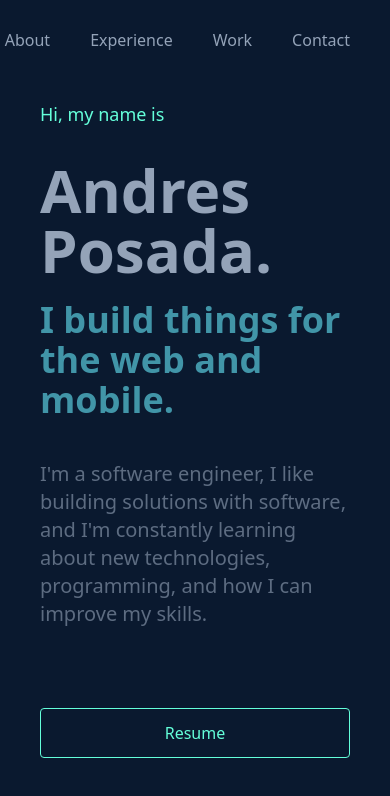
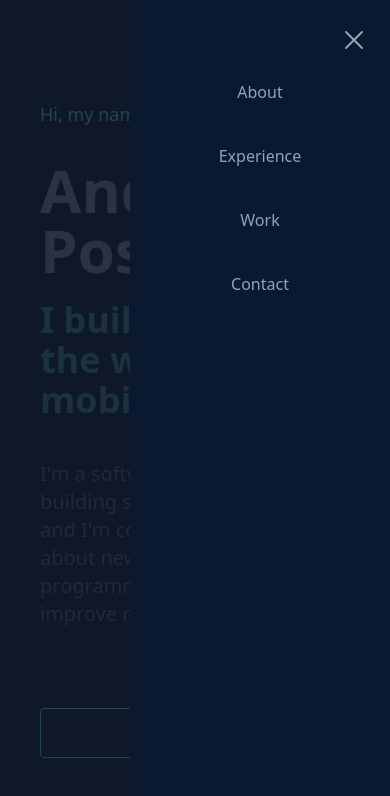
Before and after one commit to aposadadev/aposadadev, a Nuxt app: page / in a window 390 px wide. Shown: the top 796 px of the page. Built offline with nearby package versions, Linux system fonts and the light colour scheme.

Commit message:
add responsive menu

```diff
--- a/app.vue
+++ b/app.vue
@@ -1,7 +1,12 @@
+<script lang="ts" setup>
+import { ref } from "vue";
+
+const showSidebar = ref(false);
+</script>
 <template>
   <div class="bg-dark">
-    <header class="h-20">
-      <nav class="h-full pr-10">
+    <header class="h-20 pr-5 md:pr-10">
+      <nav class="hidden h-full md:block">
         <ul
           class="flex items-center justify-end h-full text-slate-400 gap-x-10"
         >
@@ -11,6 +16,87 @@
           <li class="hover:text-primary">Contact</li>
         </ul>
       </nav>
+      <div class="flex items-center justify-end h-full md:hidden">
+        <svg
+          xmlns="http://www.w3.org/2000/svg"
+          fill="none"
+          viewBox="0 0 24 24"
+          stroke-width="1.5"
+          stroke="currentColor"
+          class="w-8 h-8 text-slate-400"
+        >
+          <path
+            stroke-linecap="round"
+            stroke-linejoin="round"
+            d="M3.75 6.75h16.5M3.75 12h16.5M12 17.25h8.25"
+          />
+        </svg>
+        <div
+          class="relative z-10"
+          aria-labelledby="modal-title"
+          role="dialog"
+          aria-modal="true"
+        >
+          <!--
+    Background backdrop, show/hide based on modal state.
+
+    Entering: "ease-out duration-300"
+      From: "opacity-0"
+      To: "opacity-100"
+    Leaving: "ease-in duration-200"
+      From: "opacity-100"
+      To: "opacity-0"
+  -->
+          <div
+            class="fixed inset-0 transition-opacity bg-gray-900 bg-opacity-80"
+          ></div>
+
+          <div class="fixed inset-0 z-10 overflow-y-auto">
+            <div
+              class="flex items-end justify-end min-h-full text-center sm:items-center sm:p-0"
+            >
+              <!--
+        Modal panel, show/hide based on modal state.
+
+        Entering: "ease-out duration-300"
+          From: "opacity-0 translate-y-4 sm:translate-y-0 sm:scale-95"
+          To: "opacity-100 translate-y-0 sm:scale-100"
+        Leaving: "ease-in duration-200"
+          From: "opacity-100 translate-y-0 sm:scale-100"
+          To: "opacity-0 translate-y-4 sm:translate-y-0 sm:scale-95"
+      -->
+              <div class="w-8/12 h-screen bg-dark">
+                <div class="flex items-center justify-end w-full h-20 pr-5">
+                  <svg
+                    xmlns="http://www.w3.org/2000/svg"
+                    fill="none"
+                    viewBox="0 0 24 24"
+                    stroke-width="1.5"
+                    stroke="currentColor"
+                    class="w-8 h-8 text-slate-400"
+                  >
+                    <path
+                      stroke-linecap="round"
+                      stroke-linejoin="round"
+                      d="M6 18L18 6M6 6l12 12"
+                    />
+                  </svg>
+                </div>
+                <div>
+                  <ul
+                    class="flex flex-col items-center justify-end h-full text-slate-400 gap-y-10"
+                  >
+                    <li class="hover:text-primary">About</li>
+                    <li class="hover:text-primary">Experience</li>
+                    <li class="hover:text-primary">Work</li>
+                    <li class="hover:text-primary">Contact</li>
+                  </ul>
+                </div>
+              </div>
+            </div>
+          </div>
+        </div>
+      </div>
     </header>
     <main>
       <aside
```
